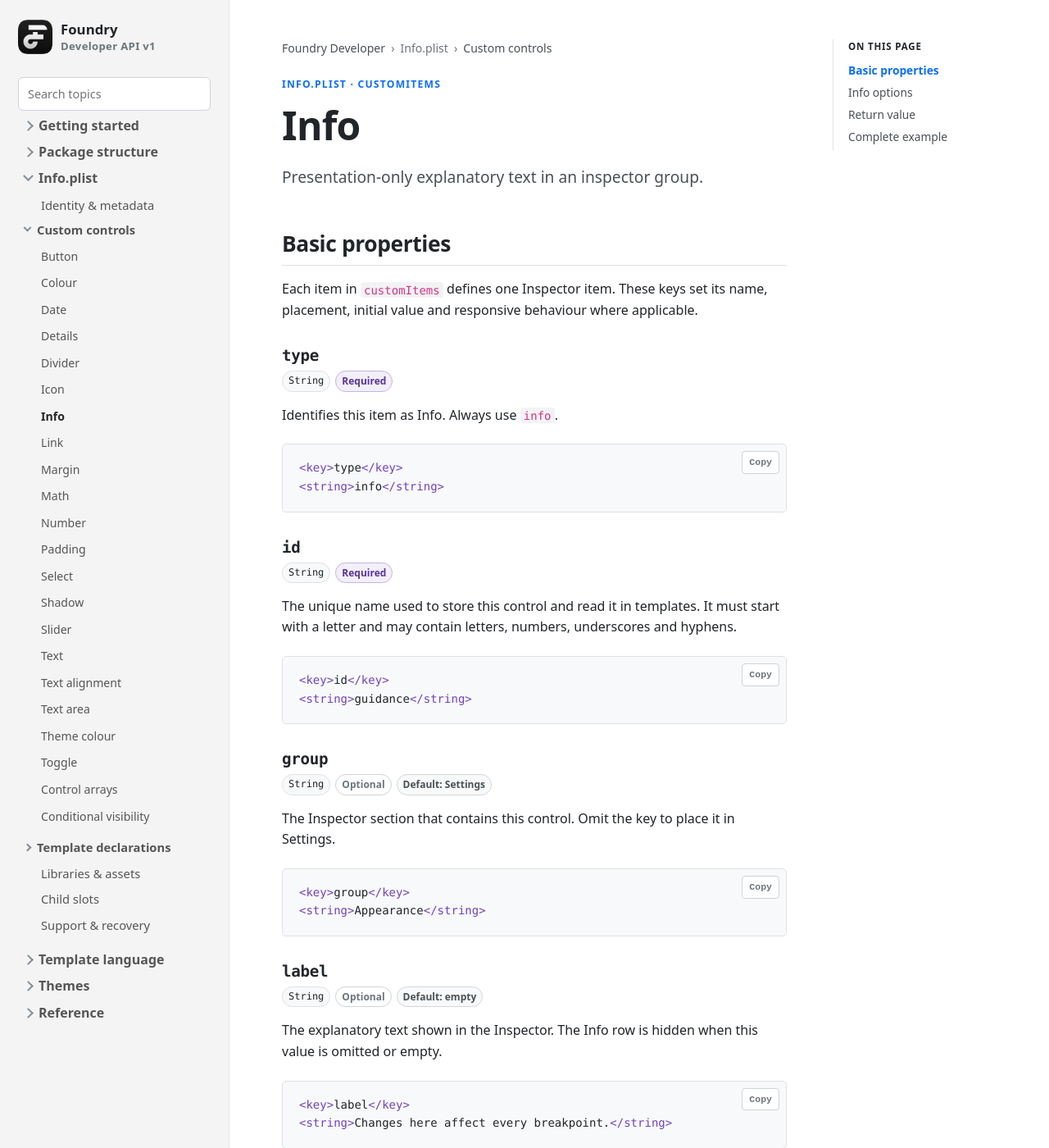
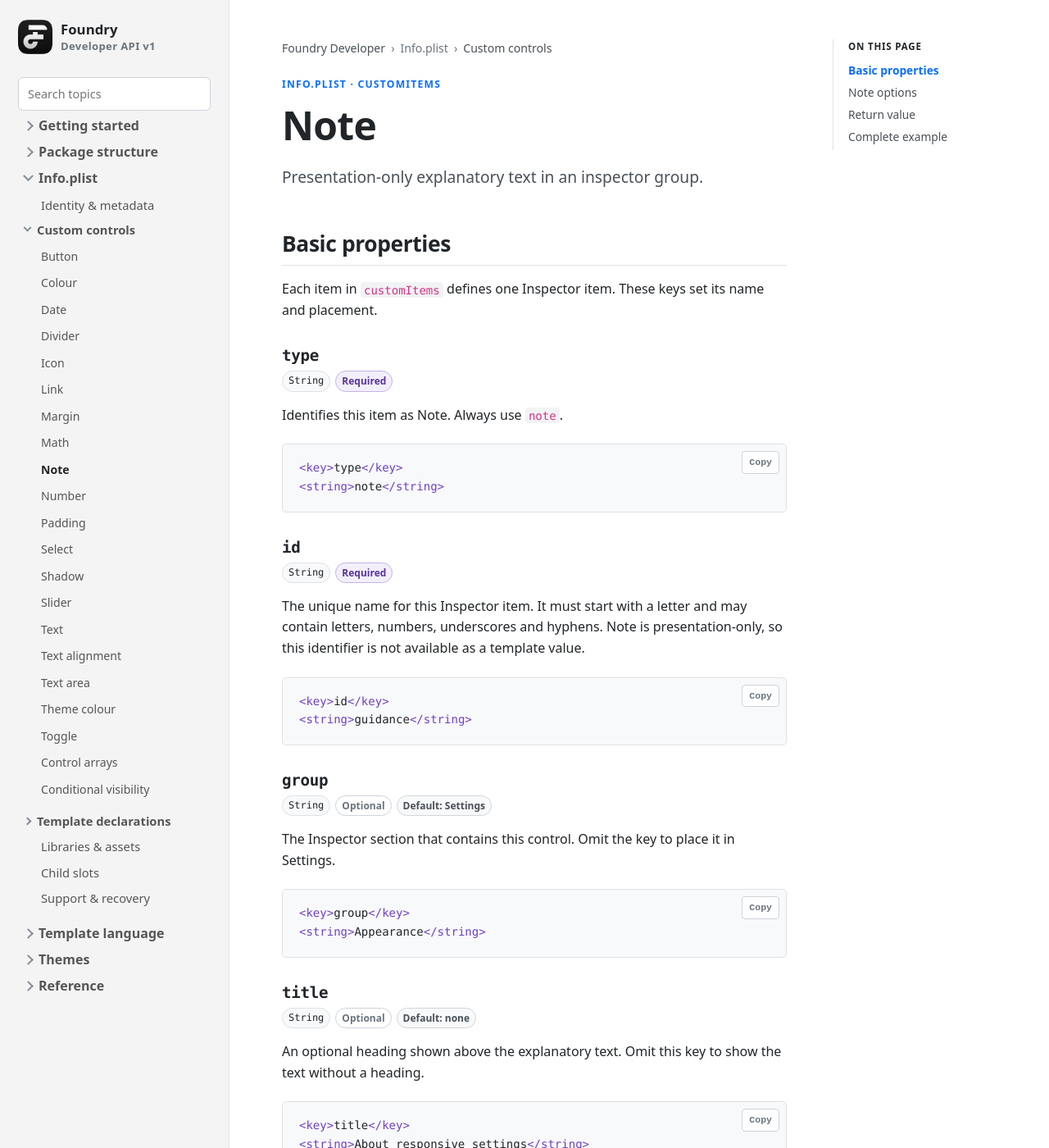
Before and after one commit to doobox/foundry-developer-api, a Jekyll site: the page built from note-control.md, in a window 1280 px wide and 1400 px high. Shown: the whole window at 82% size. Built offline with Jekyll 4.4.1, drawn with Linux system fonts in a browser that asks for light colours; some of the changed text lies outside the part shown.

Commit message:
Checkpoint custom control documentation through link

````diff
--- a/app.js
+++ b/app.js
@@ -10,13 +10,12 @@ const controlLinks = [
     ["Button", "button-control.html"],
     ["Colour", "colour.html"],
     ["Date", "date-control.html"],
-    ["Details", "details-control.html"],
     ["Divider", "divider-control.html"],
     ["Icon", "icon-control.html"],
-    ["Info", "info-control.html"],
     ["Link", "link-control.html"],
     ["Margin", "margin-control.html"],
     ["Math", "math-control.html"],
+    ["Note", "note-control.html"],
     ["Number", "number-control.html"],
     ["Padding", "padding-control.html"],
     ["Select", "select-control.html"],
--- a/info-control.md
+++ b/note-control.md
@@ -1,36 +1,36 @@
 ---
 layout: default
-title: Info control · Foundry Developer
-permalink: "/info-control.html"
+title: Note control · Foundry Developer
+permalink: "/note-control.html"
 ---
 {% raw %}
 <div class="breadcrumbs">
 <a href="index.html">Foundry Developer</a><span>›</span><span>Info.plist</span><span>›</span><a href="custom-controls.html">Custom controls</a>
 </div>
 <p class="eyebrow">Info.plist · customItems</p>
-<h1>Info</h1>
+<h1>Note</h1>
 <p class="lede">Presentation-only explanatory text in an inspector group.</p>
 
 
 ## Basic properties
 
-Each item in `customItems` defines one Inspector item. These keys set its name, placement, initial value and responsive behaviour where applicable.
+Each item in `customItems` defines one Inspector item. These keys set its name and placement.
 
 <h3 class="property-heading"><code>type</code></h3>
 <div class="property-meta"><span class="property-type">String</span><span class="required">Required</span></div>
 
-Identifies this item as Info. Always use `info`.
+Identifies this item as Note. Always use `note`.
 
 ```xml
 <key>type</key>
-<string>info</string>
+<string>note</string>
 ```
 
 
 <h3 class="property-heading"><code>id</code></h3>
 <div class="property-meta"><span class="property-type">String</span><span class="required">Required</span></div>
 
-The unique name used to store this control and read it in templates. It must start with a letter and may contain letters, numbers, underscores and hyphens.
+The unique name for this Inspector item. It must start with a letter and may contain letters, numbers, underscores and hyphens. Note is presentation-only, so this identifier is not available as a template value.
 
 ```xml
 <key>id</key>
@@ -47,24 +47,34 @@ The Inspector section that contains this control. Omit the key to place it in Se
 <string>Appearance</string>
 ```
 
-<h3 class="property-heading"><code>label</code></h3>
-<div class="property-meta"><span class="property-type">String</span><span class="optional">Optional</span><span class="default">Default: empty</span></div>
+<h3 class="property-heading"><code>title</code></h3>
+<div class="property-meta"><span class="property-type">String</span><span class="optional">Optional</span><span class="default">Default: none</span></div>
 
-The explanatory text shown in the Inspector. The Info row is hidden when this value is omitted or empty.
+An optional heading shown above the explanatory text. Omit this key to show the text without a heading.
 
 ```xml
-<key>label</key>
+<key>title</key>
+<string>About responsive settings</string>
+```
+
+<h3 class="property-heading"><code>body</code></h3>
+<div class="property-meta"><span class="property-type">String</span><span class="required">Required</span></div>
+
+The explanatory text shown across the full width of the Inspector.
+
+```xml
+<key>body</key>
 <string>Changes here affect every breakpoint.</string>
 ```
 
-<h3 class="property-heading"><code>subtitle</code></h3>
-<div class="property-meta"><span class="property-type">String</span><span class="optional">Optional</span><span class="default">Default: empty</span></div>
+<h3 class="property-heading"><code>systemImage</code></h3>
+<div class="property-meta"><span class="property-type">String</span><span class="optional">Optional</span><span class="default">Default: none</span></div>
 
-Supporting text shown beneath the control.
+The name of an SF Symbol shown in secondary colour to the left of the title. Omit this key to show no symbol.
 
 ```xml
-<key>subtitle</key>
-<string>Additional guidance</string>
+<key>systemImage</key>
+<string>info.circle</string>
 ```
 
 <h3 class="property-heading"><code>enable</code></h3>
@@ -82,21 +92,21 @@ Shows this control only when another control meets the stated condition.
 </dict>
 ```
 
-## Info options
+## Note options
 
 These keys sit directly in the same custom-item dictionary. Omitted optional keys use the defaults shown.
 
 <div class="guidance" markdown="1">
 <h3>Supplying the message</h3>
 
-Use the item’s `labels` as the explanatory text. If labels is omitted or empty, Foundry hides the info row.
+Use `body` for the required explanatory copy, optionally add `title` as a heading, and use `systemImage` when the message benefits from an SF Symbol. Note content occupies the full Inspector width rather than using the standard label and value columns.
 
 ```xml
-<key>label</key>
+<key>body</key>
 <string>Changes here affect every breakpoint.</string>
 ```
 
-> **Important:** Use labels for the explanatory copy. An empty label causes the row to be hidden.
+> **Important:** Note does not use `label` or `subtitle`. It is a single, presentation-only item and does not support `count` or `responsive`.
 </div>
 
 ## Return value
@@ -116,9 +126,11 @@ No template value
 <array>
     <dict>
         <key>id</key><string>guidance</string>
-        <key>label</key><string>Changes here affect every breakpoint.</string>
+        <key>title</key><string>About responsive settings</string>
+        <key>body</key><string>Changes here affect every breakpoint.</string>
+        <key>systemImage</key><string>info.circle</string>
         <key>group</key><string>Derived values</string>
-        <key>type</key><string>info</string>
+        <key>type</key><string>note</string>
     </dict>
 </array>
 ```
````
Also changed, not shown: custom-controls.md (+1 -1 lines), details-control.md (deleted, +0 -200 lines), link-control.md (+5 -38 lines).
